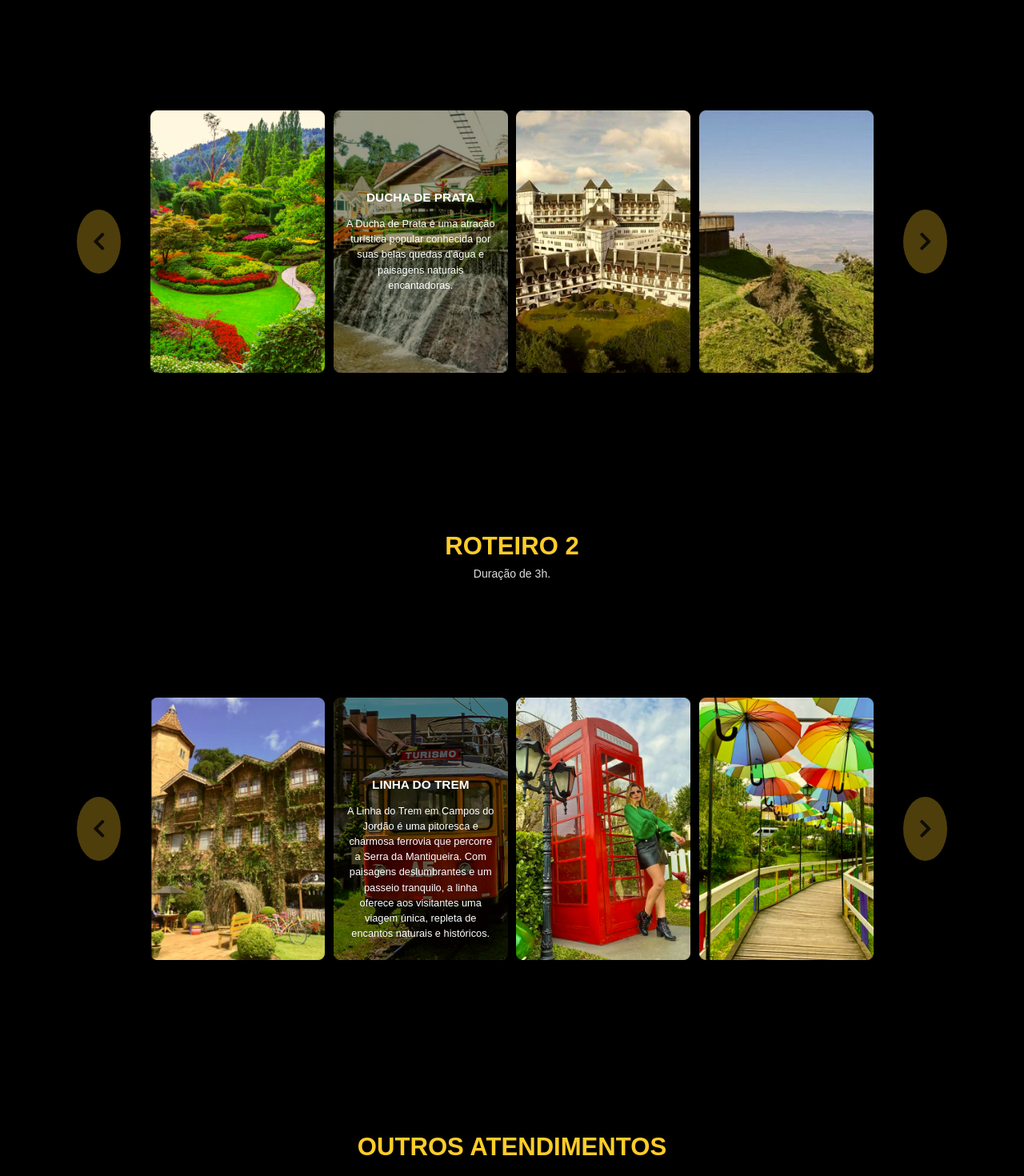
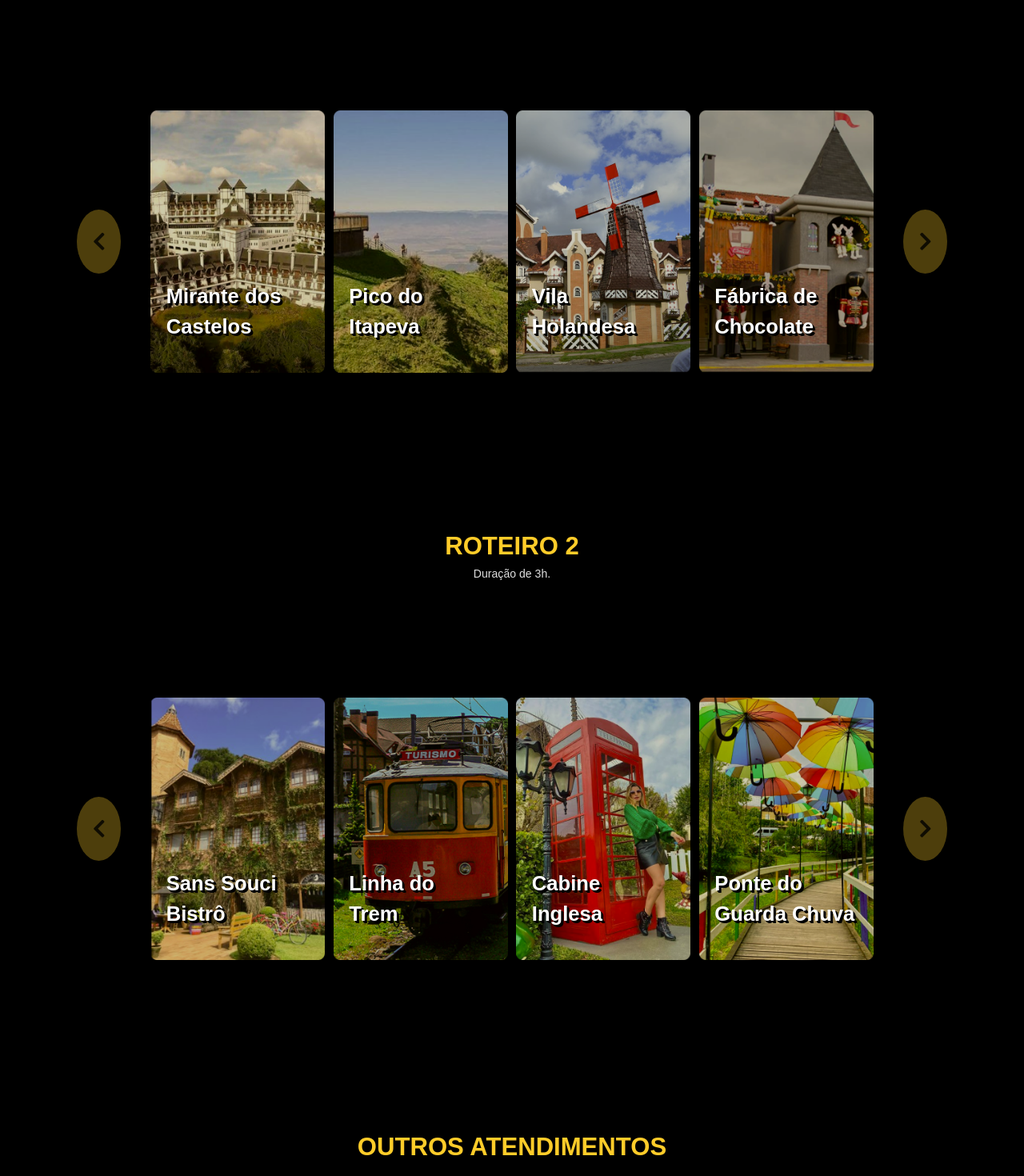
Before and after one commit to LeandroLFE/SS-CAMPOS, a React (Vite) app: page /inicio in a window 1280 px wide. Shown: the part 1300-2770 px from the top of the page at 80% size. Built offline with nearby package versions, Linux system fonts and the light colour scheme.

Commit message:
Tidy carousel texts

```diff
--- a/src/Components/Main/Carousel.css
+++ b/src/Components/Main/Carousel.css
@@ -29,33 +29,27 @@
 }
 
 .slide-content {
-  display: none;
   position: absolute;
   top: 0;
   bottom: 0;
   right: 0;
   left: 0;
   padding: 2%;
-  background-color: rgba(0, 0, 0, 0.4);
-  color: #fff;
-  text-align: center;
+  background-color: rgba(0, 0, 0, 0.2);
+  display: flex;
+  align-items: flex-end;
+  text-align: left;
 }
 
-.slide.active .slide-content {
-  display: block;
-}
-
-.slide-content .slide-title {
+.slide-title {
+  display: flex;
+  justify-content: left;
+  height: 12vh;
+  font-weight: bold;
+  font-size: 2vw;
   color: white;
-  margin-top: 50%;
-  transform: translate(0, -50%);
-  font-weight: bold;
-  font-size: 1.2vw;
-}
-
-.slide-content .slide-description {
-  font-size: 1vw;
-  padding-inline: 5.5%;
+  padding: 0 10px 15px 15px;
+  text-shadow: 2px 2px #000, 2px 2px #000, 3px 3px #000;
 }
 
 .arrow {
--- a/src/Components/Main/first-carrossel.tsx
+++ b/src/Components/Main/first-carrossel.tsx
@@ -12,59 +12,50 @@ const slides = [
   {
     id: 1,
     text: 'Parque Amantikir',
-    description: 'O Parque Amantikir é um encantador jardim temático com paisagens deslumbrantes e jardins que representam diferentes partes do mundo.',
-    image: amantikir
+    image: amantikir,
   },
 
   { id: 2,
-    text: 'Ducha de Prata',
-    description: 'A Ducha de Prata é uma atração turística popular conhecida por suas belas quedas d\'água e paisagens naturais encantadoras.',
+    text: 'Ducha de<br>Prata',
     image: duchadeprata
   },
 
   {
     id: 3,
     text: 'Mirante dos Castelos',
-    description: 'O Mirante dos Castelos é um ponto turístico famoso que oferece uma vista panorâmica deslumbrante da cidade e das montanhas ao redor.',
     image: mirantedoscastelos
   },
 
   {
     id: 4,
-    text: 'Pico do Itapeva',
-    description: 'O Mirante do Pico do Itapeva é um local privilegiado que proporciona uma vista espetacular das montanhas da Serra da Mantiqueira e da região circundante.',
+    text: 'Pico do<br>Itapeva',
     image: picodoitapeva
   },
 
   {
     id: 5,
-    text: 'Vila Holandesa',
-    description: 'A Vila Holandesa em Campos do Jordão é um charmoso complexo arquitetônico que remete à cultura e arquitetura típicas da Holanda, com casinhas coloridas, moinhos de vento e belos jardins.',
+    text: 'Vila<br>Holandesa',
     image: vilaholandesa
   },
 
   {
     id: 6,
     text: 'Fábrica de Chocolate',
-    description: 'A Fábrica de Chocolate em Campos do Jordão é um paraíso para os amantes de chocolate, oferecendo deliciosas opções de doces, bombons e chocolates artesanais.',
     image: fabricadechocolate
   },
 ];
 
 const Carousel1 = () => {
   const [currentSlide, setCurrentSlide] = useState(0);
-  const [isHovered, setHovered] = useState(false);
 
   const nextSlide = () => {
     setCurrentSlide((prevSlide) => {
-      setHovered(false);
       return (prevSlide + 1) % slides.length;
     });
   };
 
   const prevSlide = () => {
     setCurrentSlide((prevSlide) => {
-      setHovered(false);
       return (prevSlide - 1 + slides.length) % slides.length;
     });
   };
@@ -72,10 +63,9 @@ const Carousel1 = () => {
   useEffect(() => {
     const interval = setInterval(() => {
       setCurrentSlide((prevSlide) => {
-        setHovered(false);
         return (prevSlide + 1) % slides.length;
       });
-    }, 5000);
+    }, 2000);
 
     return () => {
       clearInterval(interval);
@@ -109,16 +99,13 @@ const Carousel1 = () => {
           const slide = slides[slideIndex];
           const isCurrent = index === 1;
           return (
-            <div
-              key={slide.id}
-              className={`slide ${isCurrent ? 'active' : ''} ${isCurrent && isHovered ? 'slide-hovered' : ''}`}
-              onMouseEnter={() => setHovered(true)}
-              onMouseLeave={() => setHovered(false)}
-            >
+            <div key={slide.id} className={`slide ${isCurrent ? 'active' : ''}`}>
               <img src={slide.image} alt={`Slide ${slide.id}`} />
               <div className="slide-content">
-                <h2 className={`slide-title ${isCurrent ? 'active' : ''}`}>{slide.text}</h2>
-                <p className={`slide-description ${isCurrent ? 'active' : ''}`}>{slide.description}</p>
+              <p
+                className={`slide-title ${isCurrent ? 'active' : ''}`}
+                dangerouslySetInnerHTML={{ __html: slide.text }}
+              />
               </div>
             </div>
           );
--- a/src/Components/Main/second-carrossel.tsx
+++ b/src/Components/Main/second-carrossel.tsx
@@ -14,56 +14,48 @@ const slides = [
   {
     id: 1,
     text: 'Sans Souci Bistrô',
-    description: 'O Sans Souci Bistrô é um encantador refúgio gastronômico que combina a elegância francesa com a beleza da cidade. Com sua atmosfera acolhedora e pratos sofisticados.',
     image: SansSouciBistro
   },
 
   {
     id: 2,
-    text: 'Linha do Trem',
-    description: 'A Linha do Trem em Campos do Jordão é uma pitoresca e charmosa ferrovia que percorre a Serra da Mantiqueira. Com paisagens deslumbrantes e um passeio tranquilo, a linha oferece aos visitantes uma viagem única, repleta de encantos naturais e históricos.',
+    text: 'Linha do<br>Trem',
     image: Linhadotrem
   },
 
   {
     id: 3,
-    text: 'Cabine Inglesa',
-    description: 'A Cabine Inglesa em Campos do Jordão é uma peculiar e nostálgica cabine telefônica vermelha que remete ao icônico símbolo britânico.',
+    text: 'Cabine<br>Inglesa',
     image: CabineInglesa
   },
 
   {
     id: 4,
     text: 'Ponte do Guarda Chuva',
-    description: 'A Ponte do Guarda Chuva é uma encantadora passarela suspensa que ganhou esse nome devido à sua peculiar decoração com inúmeros guarda-chuvas coloridos. ',
     image: PontedoGuardaChuva
   },
 
   {
     id: 5,
     text: 'Mirante dos Castelos',
-    description: 'O Mirante dos Castelos é um ponto turístico famoso que oferece uma vista panorâmica deslumbrante da cidade e das montanhas ao redor.',
     image: mirantedoscastelos
   },
 
   {
     id: 6,
-    text: 'Pico do Itapeva',
-    description: 'O Pico do Itapeva é um local privilegiado que proporciona uma vista espetacular das montanhas da Serra da Mantiqueira e da região circundante.',
+    text: 'Pico do<br>Itapeva',
     image: picodoitapeva
   },
 
   {
     id: 7,
-    text: 'Vila Holandesa',
-    description: 'A Vila Holandesa em Campos do Jordão é um charmoso complexo arquitetônico que remete à cultura e arquitetura típicas da Holanda, com casinhas coloridas, moinhos de vento e belos jardins.',
+    text: 'Vila<br>Holandesa',
     image: Vilaholandesa
   },
 
   {
     id: 8,
     text: 'Fábrica de Chocolate',
-    description: 'A Fábrica de Chocolate em Campos do Jordão é um paraíso para os amantes de chocolate, oferecendo deliciosas opções de doces, bombons e chocolates artesanais.',
     image: fabricadechocolate
   },
 ];
@@ -119,8 +111,10 @@ const Carousel2 = () => {
             <div key={slide.id} className={`slide ${isCurrent ? 'active' : ''}`}>
               <img src={slide.image} alt={`Slide ${slide.id}`} />
               <div className="slide-content">
-                <h2 className={`slide-title ${isCurrent ? 'active' : ''}`}>{slide.text}</h2>
-                <p className={`slide-description ${isCurrent ? 'active' : ''}`}>{slide.description}</p>
+              <p
+                className={`slide-title ${isCurrent ? 'active' : ''}`}
+                dangerouslySetInnerHTML={{ __html: slide.text }}
+              />
               </div>
             </div>
           );
--- a/src/pages/Inicio/style.tsx
+++ b/src/pages/Inicio/style.tsx
@@ -91,7 +91,7 @@ export const Container = styled.div`
 
     .image-wrapper:hover p {
         font-size: 2.4vw;
-        text-shadow: 2vw 2vw 1vw #000000;
+        text-shadow: 1px 1px #000, 2px 2px #000, 3px 3px #000;
     }
 
     .image-wrapper img {
@@ -108,7 +108,7 @@ export const Container = styled.div`
         font-size: 2vw;
         font-weight: 550;
         line-height: 2.5vw;
-        text-shadow: 1vw 1vw 1vw #000000;
+        text-shadow: 2px 2px #000, 2px 2px #000, 3px 3px #000;
     }
 
     .services {
```
